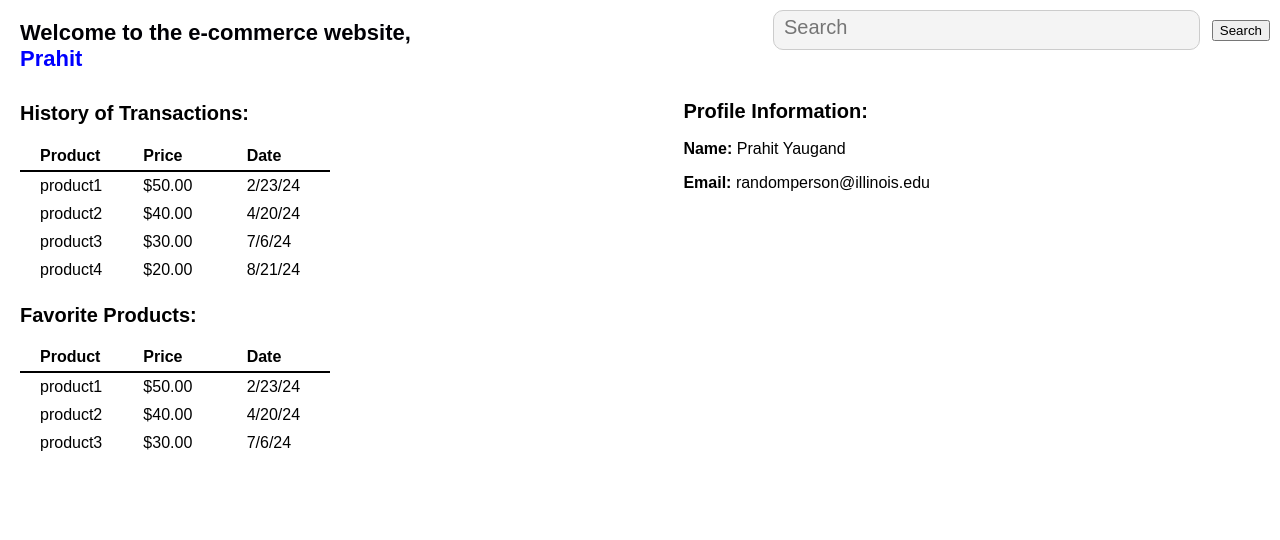
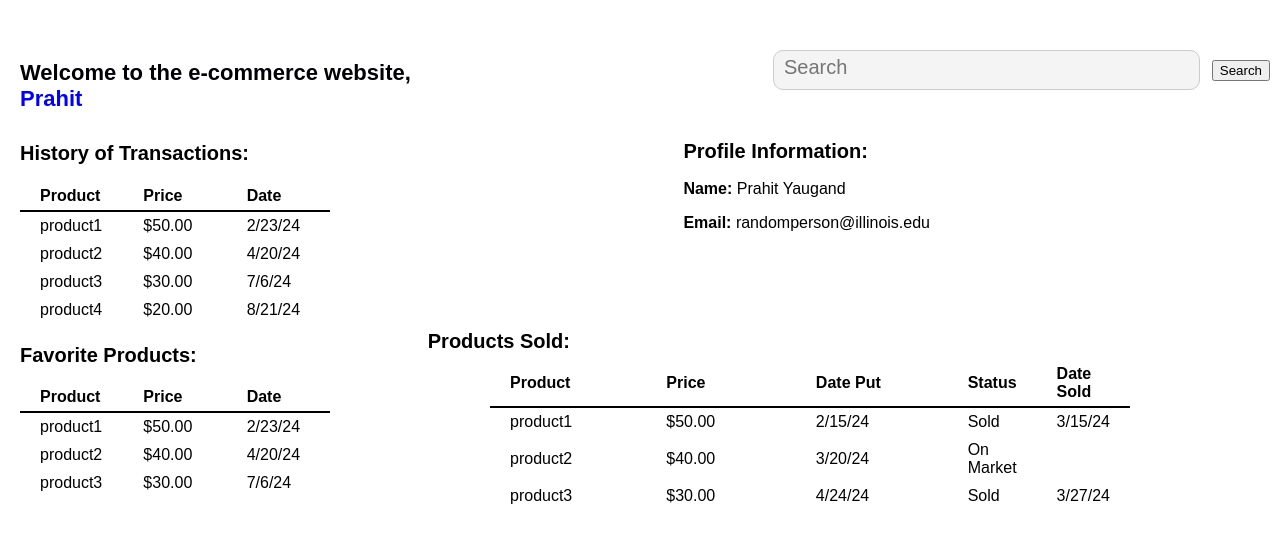
Before and after one commit to ai-manoj12/Project-Code-E-Commerce, a React (Create React App) app in the folder e-commerce_website/: page / in a window 1280 px wide. Shown: the top 540 px of the page. Built offline with nearby package versions, Linux system fonts and the light colour scheme.

Commit message:
Updated user page

```diff
--- a/e-commerce_website/package.json
+++ b/e-commerce_website/package.json
@@ -8,6 +8,7 @@
     "@testing-library/user-event": "^13.5.0",
     "react": "^18.3.1",
     "react-dom": "^18.3.1",
+    "react-router-dom": "^6.27.0",
     "react-scripts": "5.0.1",
     "web-vitals": "^2.1.4"
   },
--- a/e-commerce_website/src/App.js
+++ b/e-commerce_website/src/App.js
@@ -1,26 +1,30 @@
 import React from 'react';
-
-//import Search from './components/Search.jsx';
-
+import Search from './components/Search.jsx';
 import UserPage from './components/userPage.jsx';
 
 function App() {
     let histData = [["product1", "product2", "product3", "product4"],
-                    [50,40,30,20],
-                    ["2/23/24","4/20/24","7/6/24","8/21/24"]]
+                    [50, 40, 30, 20],
+                    ["2/23/24", "4/20/24", "7/6/24", "8/21/24"]];
 
     let favData = [["product1", "product2", "product3", "product4"],
-                    [50,40,30,20],
-                    ["2/23/24","4/20/24","7/6/24","8/21/24"]]
-    let userInfo = ["Prahit Yaugand", "randomperson@illinois.edu"]
+                   [50, 40, 30, 20],
+                   ["2/23/24", "4/20/24", "7/6/24", "8/21/24"]];
+
+    let userInfo = ["Prahit Yaugand", "randomperson@illinois.edu"];
+
+    let productsSold = [["product1", "product2", "product3"],
+                        [50, 40, 30],
+                        ["2/15/24", "3/20/24", "4/24/24"],
+                        ["Sold", "On Market", "Sold"],
+                        ["3/15/24", "", "3/27/24"]];
     return (
         <div>
-            <UserPage username="Prahit" history={histData} favorite={favData} user={userInfo}>  </UserPage>
-         </div>
+            <UserPage
+                username="Prahit" history={histData} favorite={favData} user={userInfo}  productsSoldInfo={productsSold}/>
+            <Search />
+        </div>
     );
 }
 
-
-//let favorite data = wtvr, pass it into the user page (smialar to hisData)
-
 export default App;
--- a/e-commerce_website/src/components/Search.jsx
+++ b/e-commerce_website/src/components/Search.jsx
@@ -12,7 +12,11 @@ function Search() {
       setInput(e.target.value);
     }
   }
-  return (<> <input
+  return (
+
+  <>
+  <div>
+    <input
       type="text"
       value = {input}
       className="search"
@@ -20,6 +24,8 @@ function Search() {
       onChange={inputHandler}
     />
     <button className='searchbutton' onClick={clickHandler}>Search</button>
+  </div>
+
   </>)
 }
 
@@ -31,13 +37,3 @@ function clickAction({value}) {
 
 
 export default Search;
-
-
-//favorites, move everything down,
-
-//favoriting a product
-//name, netid
-//changing email (need email from login. Add a button saying "Change Email". Then it lets should let user type in a)
-
-//profile image if someone set it up
-// what products that sellers are selling
--- a/e-commerce_website/src/components/userPage.jsx
+++ b/e-commerce_website/src/components/userPage.jsx
@@ -1,19 +1,21 @@
 import React from 'react';
 import '../styles.css';
 import './Search'
-import Search from './Search';
 function UserPage(props) {
   return (
   <>
-  <h1>
-    Welcome to the e-commerce website, <div className="username">{props.username}</div>
-  </h1>
-  <Search>
+  <div style={{ paddingTop: '40px' }}>
+    <h1>
+      Welcome to the e-commerce website, <div className="username">{props.username}</div>
+    </h1>
+  </div>
 
-  </Search>
   <GetPastTransactions transactionData={props.history} />
   <div style={{ paddingTop: '20px' }}>
     <GetFavProducts favProducts={props.favorite} />
+  </div>
+  <div style={{ paddingTop: '20px'}}>
+    <GetProductsSold products_Sold={props.productsSoldInfo}/>
   </div>
   <UserInfo info={props.user}/>
   </>
@@ -90,14 +92,52 @@ function Transaction(props) {
         <td >${props.price.toFixed(2)}</td>
         <td >{props.date}</td>
       </tr>
-    );
+  );
+}
+
+
+function GetProductsSold (props) {
+
+  const products = props.products_Sold[0];
+  const prices = props.products_Sold[1];
+  const dates = props.products_Sold[2];
+  const status = props.products_Sold[3];
+  const dates_sold = props.products_Sold[4];
+
+  const productRows = [];
+  for (var i = 0; i < products.length; i++) {
+  productRows.push(
+    <Sold product={products[i]} price={prices[i]} date={dates[i]} status={status[i]} date_sold={dates_sold[i]} />
+    );
+  };
+  return(
+    <div style={{ paddingTop: '40px' }}>
+      <h2 className = "soldTitle">
+      Products Sold:
+    </h2>
+      <table className="soldTable" style={{ marginTop: '10px' }}>
+        <thead>
+          <tr>
+            <th>Product</th>
+            <th>Price</th>
+            <th>Date Put</th>
+            <th>Status</th>
+            <th>Date Sold</th>
+          </tr>
+        </thead>
+        <tbody>
+          {productRows}
+        </tbody>
+      </table>
+    </div>
+  );
 }
 
 
 function UserInfo(props){
   // name, email
   return(
-  <div className= "userInfo">
+  <div className= "userInfo" style={{ paddingTop: '40px' }}>
     <h2>Profile Information:</h2>
 
       <p>
@@ -112,6 +152,17 @@ function UserInfo(props){
   );
 }
 
+function Sold(props) {
+  return (
+    <tr>
+        <td >{props.product}</td>
+        <td >${props.price.toFixed(2)}</td>
+        <td >{props.date}</td>
+        <td >{props.status}</td>
+        <td >{props.date_sold}</td>
+    </tr>
+  );
+}
 
 
 export default UserPage;
--- a/e-commerce_website/src/styles.css
+++ b/e-commerce_website/src/styles.css
@@ -68,6 +68,23 @@
   width: 25%;
   border-collapse: collapse;
 }
+.soldTable {
+  width: 50%;
+  border-collapse: collapse;
+  position: absolute;
+  /* border-top: 2px solid black;  */
+  margin-right: 100px;
+  margin-top: 200px;
+  top: 350px;
+  right: 50px;
+}
+.soldTitle {
+  position: absolute;
+  margin-right: 100px;
+  margin-top: 200px;
+  top: 130px;
+  right: 610px;
+}
 
 
 .userInfo {
@@ -95,7 +112,7 @@ th {
 
 input {
   position: absolute;
-  top: 10px;
+  top: 50px;
   right: 80px;
   background-color: #f4f4f4;
   border-radius: 10px;
@@ -106,6 +123,6 @@ input {
 }
 .searchbutton {
   position: absolute;
-  top: 20px;
+  top: 60px;
   right: 10px;
 }
```
Also changed, not shown: 1 other file (tests, documents, lock files or other folders). Lines whose indentation alone changed are shown as unchanged.
